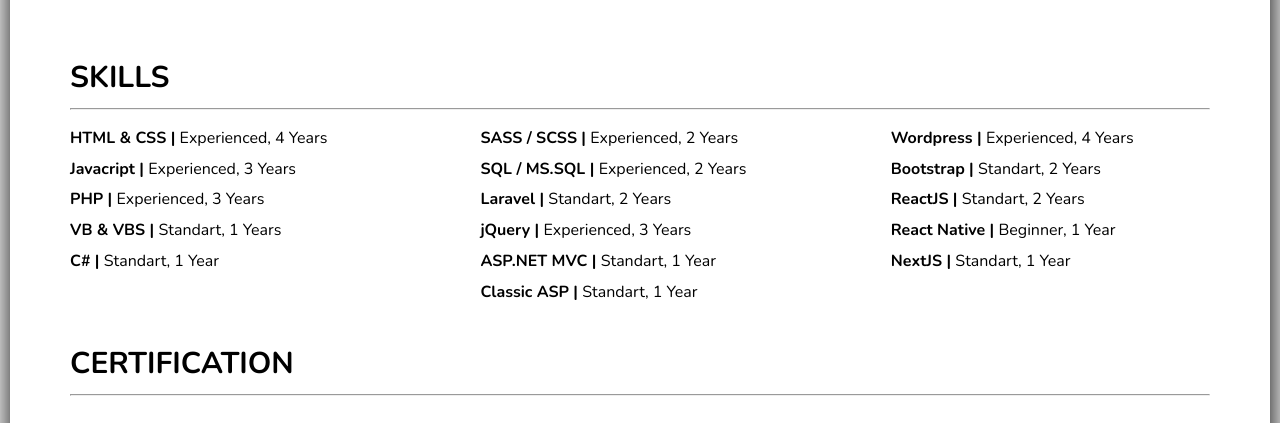
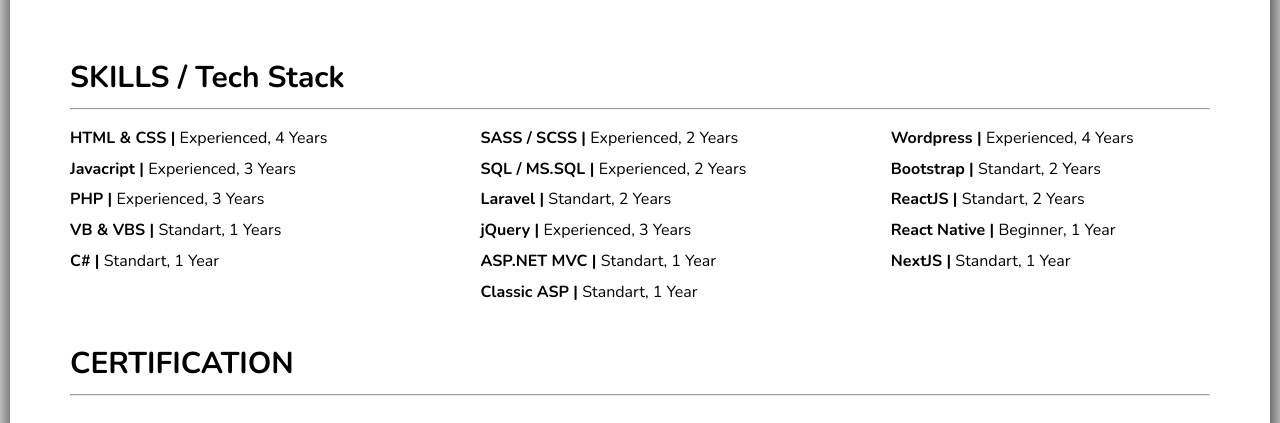
Before and after one commit to eLDoherty/resume-portofolios, a plain HTML site: page index.html in a window 1280 px wide. Shown: the part 1427-1850 px from the top of the page. Drawn offline with nearby package versions, Linux system fonts and the light colour scheme.

Commit message:
Update index.html

```diff
--- a/index.html
+++ b/index.html
@@ -107,7 +107,7 @@
         </section> -->
         <section class="skills">
             <div class="container">
-                <h2 class="skills-heading">SKILLS</h2>
+                <h2 class="skills-heading">SKILLS / Tech Stack</h2>
                 <hr>
                 <div class="skill-wrapper">
                     <div class="skill">
```
